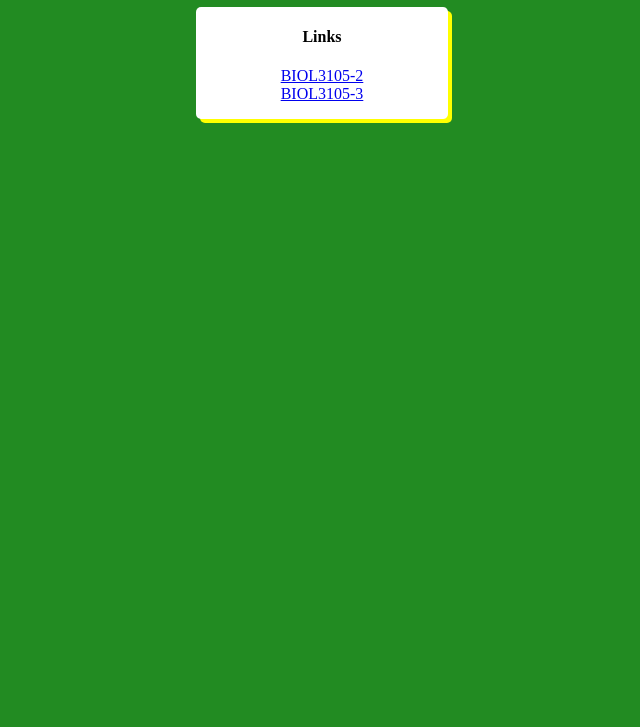
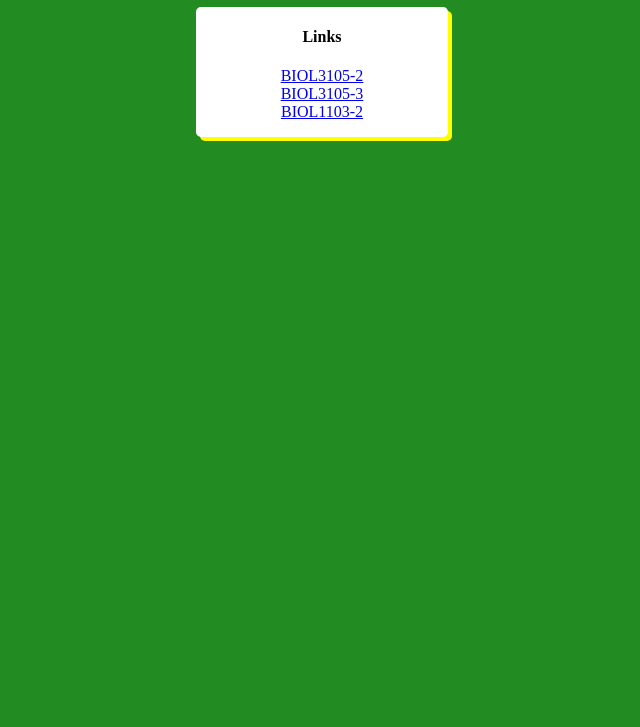
Before and after one commit to InterTest2024/InterLabsRetosAccess, a plain HTML site: page index.html in a window 1280 px wide. Shown: the part 73-800 px from the top of the page, without its empty margins (318-958 px from the left). Drawn offline with nearby package versions, Linux system fonts and the light colour scheme.

Commit message:
Update index.html

```diff
--- a/index.html
+++ b/index.html
@@ -46,7 +46,7 @@
       import { createApp, ref, onMounted } from 'https://unpkg.com/vue@3/dist/vue.esm-browser.js'
       createApp({
           setup(){
-              const classes = ref([{"cName":"Links","classes":["BIOL3105-2" , "BIOL3105-3" ]}]);
+              const classes = ref([{"cName":"Links","classes":["BIOL3105-2" , "BIOL3105-3", "BIOL1103-2" ]}]);
               onMounted(()=>console.log(classes));
               return {classes};
           }
```
